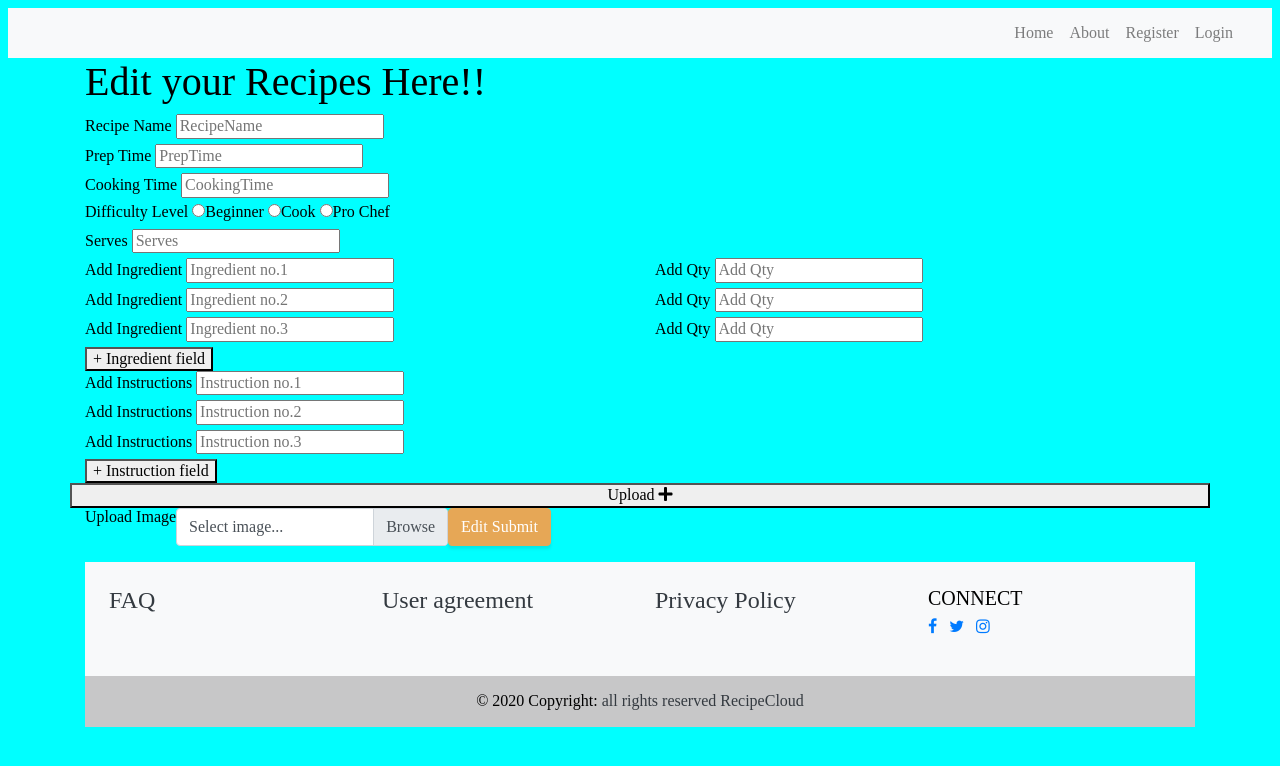
After one commit to Justwhittaker/MusicHub, a Flask app: template templates/edit_recipes.html in a window 1280 px wide. The commit adds this page. Shown: the top 766 px of the page. Run offline with Flask 2, Linux system fonts and the light colour scheme; the template is opened without the code that fills it, so the values that code supplies are empty; some libraries are stand-ins or nearby versions; some web fonts are replaced.

Commit message:
chore(RecipeCloud): add in templates-Edit_recipes & button to edit

```diff
--- a/run.py
+++ b/run.py
@@ -27,8 +27,8 @@ def index():
 
 @app.route("/get_recipes")
 def get_recipes():
-    recipe = mongo.db.recipe.find()
-    return render_template(get_recipes.html, recipes=recipe)
+    recipes = mongo.db.recipes.find()
+    return render_template(get_recipes.html, recipes=recipes)
 
 
 @app.route("/register", methods=["GET", "POST"])
@@ -157,6 +157,15 @@ def input():
         mongo.db.recipes.insert_one(upload)
         flash("Recipe Successfully added!")
     return render_template("input.html")
+
+
+    @app.route("/edit_recipes/<recipes_id>", methods=["GET", "POST"])
+    def edit_recipes(recipes_id):
+        recipes = mongo.db.recipes.find_one({"_id": ObjectId(recipes_id)})
+
+        recipes = mongo.db.recipes.find().sort("RecipeName", 1)
+        return render_template("edit_recipes.html", recipes=recipes)
+
    # if request.method == "POST":
 
     # if request.files:
--- /dev/null
+++ b/templates/edit_recipes.html
@@ -0,0 +1,277 @@
+<!DOCTYPE html>
+<html lang="en">
+  {% extends 'base.html' %} {% block content %}
+ <!--Create Form and basis for the uploading of files
+    download your recipes and videos upload-->
+  <h1 class="center-align">Edit your Recipes Here!!</h1>
+
+  <div class="row">
+    <form
+      class="col s12 m8 offset-m2"
+      method="POST"
+     action="{{ url_for('edit_recipes', recipes_id=recipes._id) }}"
+    >
+      <div class="card-panel">
+        <!-- Recipe Name -->
+        <div class="row">
+          <div class="input-field col s12">
+            <label for="RecipeName">Recipe Name</label>
+            <input
+              id="RecipeName"
+              name="RecipeName"
+              type="text"
+              minlength="5"
+              maxlength="30"
+              class="validate"
+              required
+              placeholder="RecipeName"
+            />
+          </div>
+        </div>
+        <!-- Prep Time -->
+        <div class="row">
+          <div class="input-field col s12">
+            <label for="PrepTime">Prep Time</label>
+            <input
+              id="PrepTime"
+              name="PrepTime"
+              type="number"
+              minlength="1"
+              maxlength="5"
+              pattern="^[a-zA-Z0-9]{5,15}$"
+              class="validate"
+              required
+              placeholder="PrepTime"
+            />
+          </div>
+        </div>
+        <!-- Cooking Time -->
+        <div class="row">
+          <div class="input-field col s12">
+            <label for="CookingTime">Cooking Time</label>
+            <input
+              id="CookingTime"
+              name="CookingTime"
+              type="number"
+              minlength="1"
+              maxlength="5"
+              pattern="^[a-zA-Z0-9]{5,15}$"
+              class="validate"
+              required
+              placeholder="CookingTime"
+            />
+          </div>
+        </div>
+        <!-- DifficultyLevel -->
+        <div class="row">
+          <div class="input-field col s12" id="DifficultyLevel">
+            <label for="DifficultyLevel">Difficulty Level</label>
+            <input
+              name="DifficultyLevel"
+              type="radio"
+              class="validate"
+              required
+            />Beginner
+            <input
+              name="DifficultyLevel"
+              type="radio"
+              class="validate"
+              required
+            />Cook
+            <input
+              name="DifficultyLevel"
+              type="radio"
+              class="validate"
+              required
+            />Pro Chef
+          </div>
+        </div>
+        <!-- Serves -->
+        <div class="row">
+          <div class="input-field col s12">
+            <label for="Serves">Serves</label>
+            <input
+              id="Serves"
+              name="Serves"
+              type="number"
+              maxlength="1"
+              class="validate"
+              required
+              placeholder="Serves"
+            />
+          </div>
+        </div>
+        <!-- Ingredients -->
+        <div class="row">
+          <div class="input-field col s12">
+            <label for="Ingredient1">Add Ingredient</label>
+            <input
+              id="Ingredient1"
+              name="Ingredient1"
+              type="text"
+              minlength="2"
+              maxlength="30"
+              class="validate"
+              required
+              placeholder="Ingredient no.1"
+            />
+          </div>
+           <div class="input-field col s12">
+            <label for="Qty1">Add Qty</label>
+            <input
+              id="Qty1"
+              name="Qty1"
+              type="text"
+              minlength="2"
+              maxlength="30"
+              class="validate"
+              required
+              placeholder="Add Qty"
+            />
+          </div>
+          </div>
+        <div class="row">
+          <div class="input-field col s12">
+            <label for="Ingredient2">Add Ingredient</label>
+            <input
+              id="Ingredient2"
+              name="Ingredient2"
+              type="text"
+              minlength="2"
+              maxlength="30"
+              class="validate"
+              required
+              placeholder="Ingredient no.2"
+            />
+          </div>
+           <div class="input-field col s12">
+            <label for="Qty2">Add Qty</label>
+            <input
+              id="Qty2"
+              name="Qty2"
+              type="text"
+              minlength="2"
+              maxlength="30"
+              class="validate"
+              required
+              placeholder="Add Qty"
+            />
+          </div>
+        </div>
+        <div class="row">
+          <div class="input-field col s12">
+            <label for="Ingredient3">Add Ingredient</label>
+            <input
+              id="Ingredient3"
+              name="Ingredient3"
+              type="text"
+              minlength="2"
+              maxlength="30"
+              class="validate"
+              required
+              placeholder="Ingredient no.3"
+            />
+          </div>
+           <div class="input-field col s12">
+            <label for="Qty3">Add Qty</label>
+            <input
+              id="Qty3"
+              name="Qty3"
+              type="text"
+              minlength="2"
+              maxlength="30"
+              class="validate"
+              required
+              placeholder="Add Qty"
+            />
+          </div>
+        </div>
+        <!-- add Ingredients field-->
+        <div>
+          <button>+ Ingredient field</button>
+        </div>
+        <!-- Instruction -->
+        <div class="row">
+          <div class="input-field col s12">
+            <label for="Instruction1">Add Instructions</label>
+            <input
+              id="Instruction1"
+              name="Instruction1"
+              type="text"
+              minlength="5"
+              maxlength="50"
+              class="validate"
+              required
+              placeholder="Instruction no.1"
+            />
+          </div>
+        </div>
+        <div class="row">
+          <div class="input-field col s12">
+            <label for="Instruction2">Add Instructions</label>
+            <input
+              id="Instruction2"
+              name="Instruction2"
+              type="text"
+              minlength="5"
+              maxlength="50"
+              class="validate"
+              required
+              placeholder="Instruction no.2"
+            />
+          </div>
+        </div>
+        <div class="row">
+          <div class="input-field col s12">
+            <label for="Instruction3">Add Instructions</label>
+            <input
+              id="Instruction3"
+              name="Instruction3"
+              type="text"
+              minlength="5"
+              maxlength="50"
+              class="validate"
+              required
+              placeholder="Instruction no.3"
+            />
+            <!-- add Ingredients field-->
+            <div>
+              <button>+ Instruction field</button>
+            </div>
+          </div>
+        </div>
+        <div class="row">
+                    <button type="submit" class="col s12 btn-large light-blue darken-4 text-shadow">
+                        Upload <i class="fas fa-plus"></i>
+                    </button>
+                </div>
+        <div class="container">
+          <div class="row">
+            <label>Upload Image</label>
+            <form action="/input" method="POST" enctype="multipart/form-data">
+              <div class="form-group">
+                <div class="custom-file">
+                  <input
+                    type="file"
+                    class="custom-file-input"
+                    name="image"
+                    id="image"
+                  />
+                  <label class="custom-file-label" for="image"
+                    >Select image...</label
+                  >
+                </div>
+              </div>
+              <div>
+                <button type="submit" class="btn btn-primary">Edit Submit</button>
+              </div>
+            </form>
+          </div>
+        </div>
+      </div>
+    </form>
+  </div>
+
+
+  {% endblock %}
+</html>
--- a/templates/listings.html
+++ b/templates/listings.html
@@ -27,7 +27,8 @@
             <br />
           </p>
 
-          <a href="#" class="btn btn-primary">Go to Recipe</a>
+          <a href="#" class="btn btn-warning">Edit</a>
+           <a href="#" class="btn btn-danger">Delete</a>
         </div>
       </div>
     </div>
```
